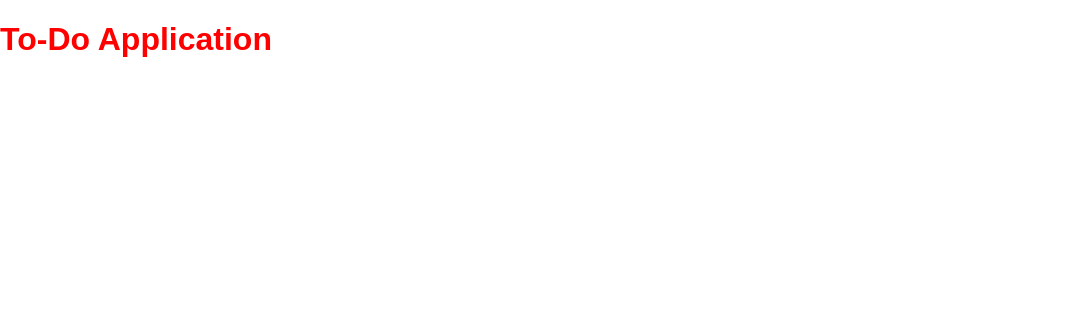
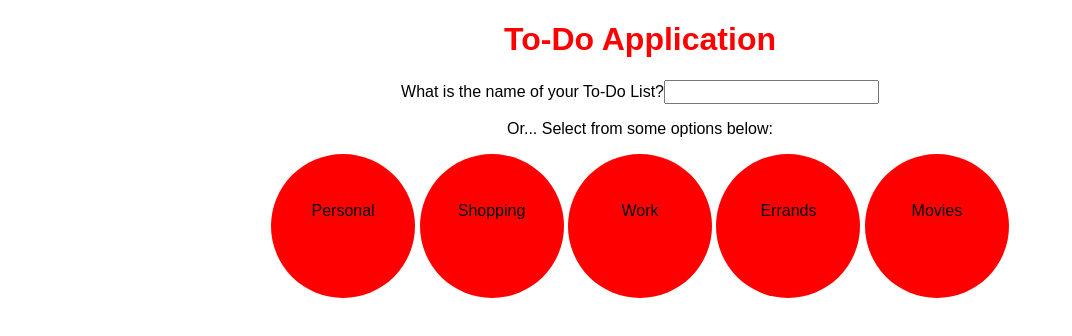
Before and after one commit to jamesbarrett95/To-Do-Application, a plain HTML site: page index.html in a window 1280 px wide. Shown: the whole page, without its empty margins (0-1072 px from the left). Drawn offline with Linux system fonts and the light colour scheme.

Commit message:
Input field setup along with options

```diff
--- a/css/stylesheet.css
+++ b/css/stylesheet.css
@@ -1,3 +1,18 @@
 h1 {
   color: red;
 }
+
+.container {
+  width: 70%;
+  margin: 0 auto;
+  text-align: center;
+}
+
+.option {
+  display: inline-block;
+  background-color: red;
+  width: 5rem;
+  height: 5rem;
+  border-radius:50%;
+  padding:2rem;
+}
--- a/index.html
+++ b/index.html
@@ -7,7 +7,26 @@
     <link rel="stylesheet" type="text/css" href="css/stylesheet.css">
   </head>
   <body>
-    <h1>To-Do Application</h1>
+    <div class="container">
+      <h1>To-Do Application</h1>
+      <p>What is the name of your To-Do List?<input type="text" name="" value=""></p>
+      <p>Or... Select from some options below:</p>
+      <a class="option personal">
+        <p>Personal</p>
+      </a>
+      <a class="option shopping">
+        <p>Shopping</p>
+      </a>
+      <a class="option work">
+        <p>Work</p>
+      </a>
+      <a class="option errands">
+        <p>Errands</p>
+      </a>
+      <a class="option movies">
+        <p>Movies</p>
+      </a>
+    </div>
   </body>
 </html>
 <script src="app.js"></script>
```
